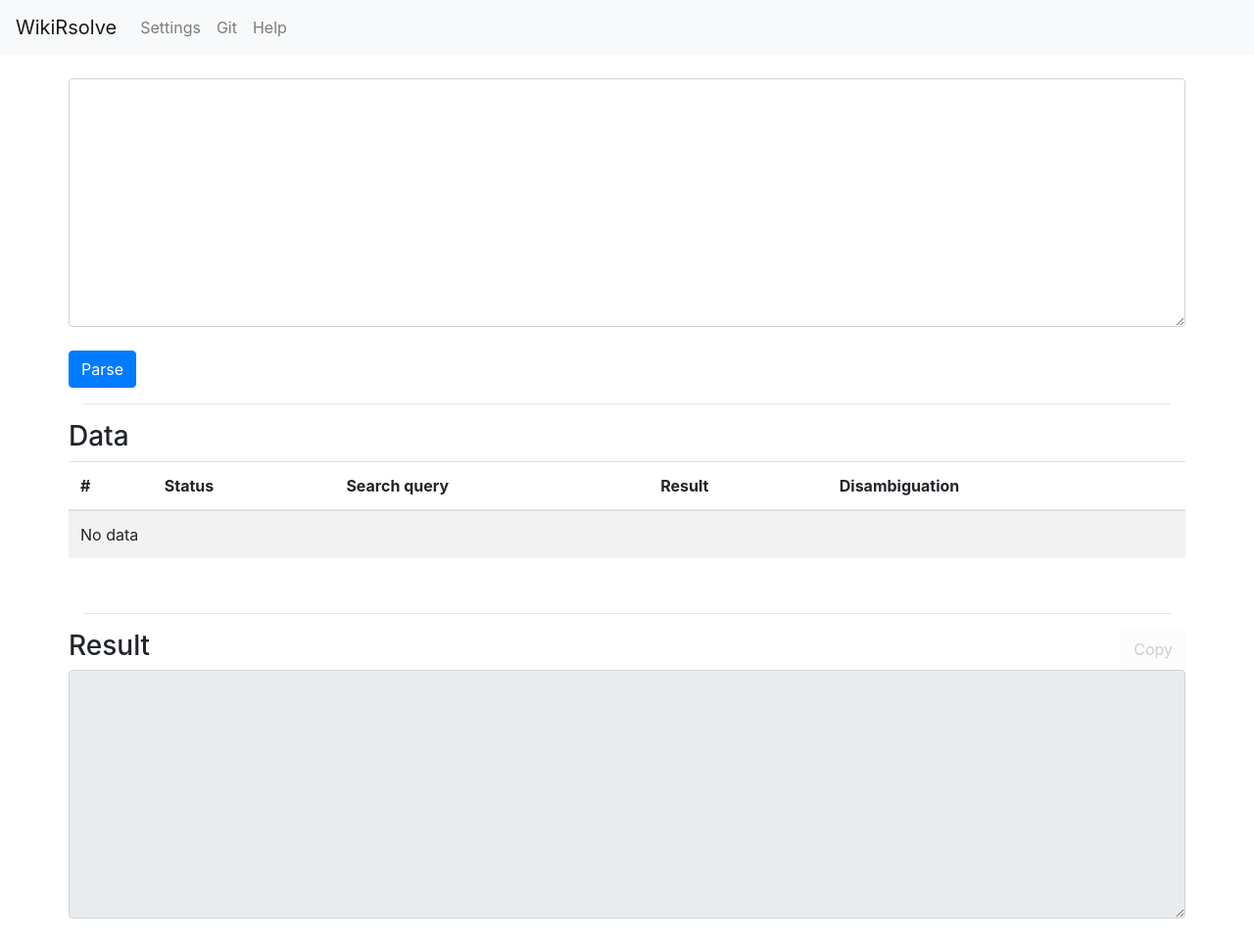
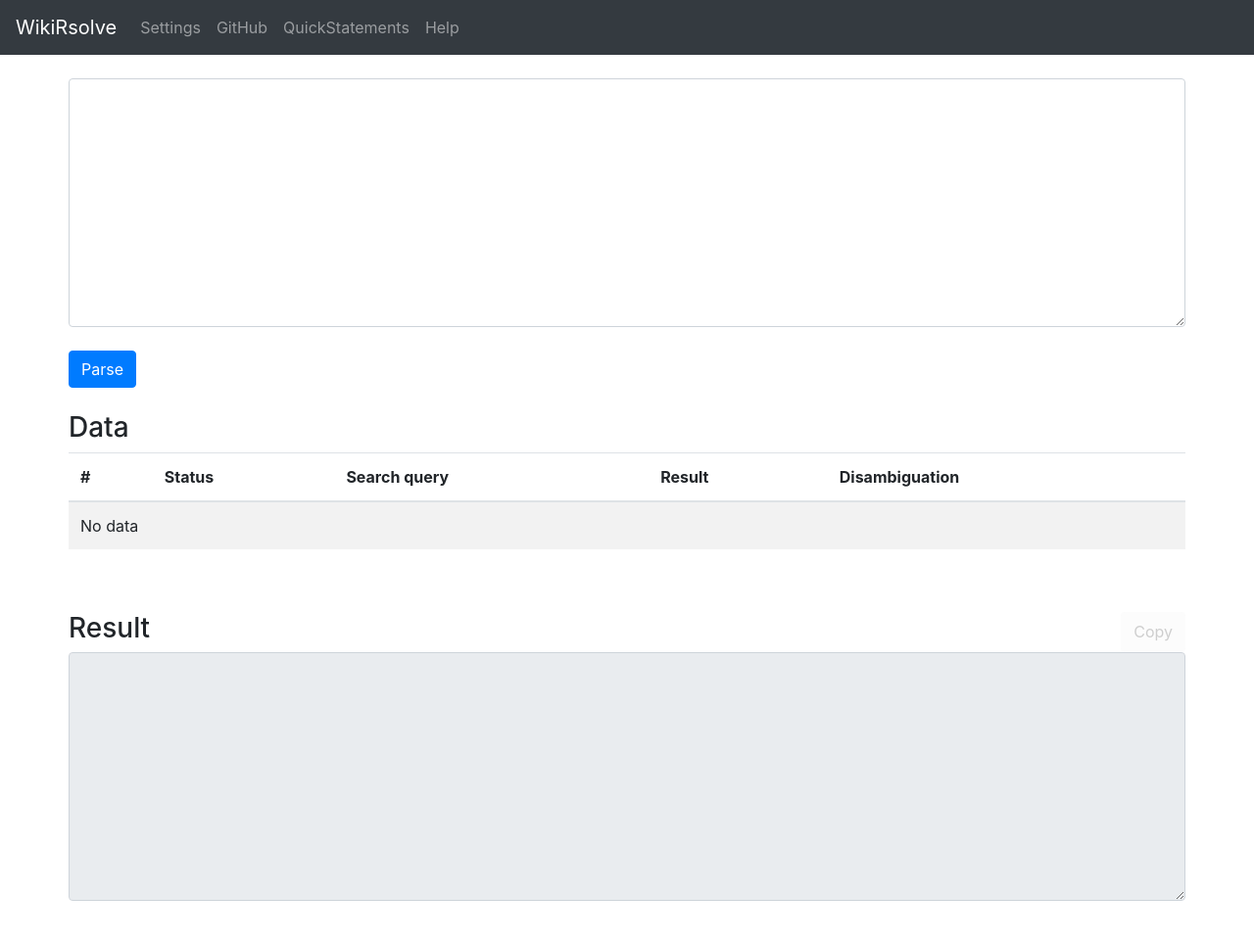
Before and after one commit to muekoeff/WikiRsolve, a plain HTML site: page index.html in a window 1280 px wide. Shown: the whole page at 98% size. Drawn offline with nearby package versions, Linux system fonts and the light colour scheme.

Commit message:
Minor changes to design

```diff
--- a/data/js/script.js
+++ b/data/js/script.js
@@ -214,7 +214,7 @@ class Settings {
 			$("#button-settings-geturl").tooltipster({
 				content: "Clicking again on this button will redirect you to a new url which has your settings stored. This url can be bookmarked. However, your current entries in the input textbox will be gone once redirected.",
 				functionAfter: function() {
-				$("#button-settings-geturl").removeClass("mode-ready");
+					$("#button-settings-geturl").removeClass("mode-ready");
 				},
 				functionBefore: function() {
 					$("#button-settings-geturl").addClass("mode-ready");
--- a/index.html
+++ b/index.html
@@ -12,7 +12,7 @@
 </head>
 
 <body>
-<nav class="navbar navbar-expand-lg navbar-light bg-light">
+<nav class="navbar navbar-expand-lg navbar-dark bg-dark">
 	<a class="navbar-brand" href="#">WikiRsolve</a>
 	<button class="navbar-toggler" type="button" data-toggle="collapse" data-target="#navbarToggler" aria-controls="navbarToggler" aria-expanded="false" aria-label="Toggle navigation">
 		<span class="navbar-toggler-icon"></span>
@@ -23,7 +23,10 @@
 				<a class="nav-link" href="#" data-toggle="modal" data-target="#modal-settings">Settings</a>
 			</li>
 			<li class="nav-item">
-				<a class="nav-link" href="https://github.com/naseweis520/WikiRsolve" target="_blank">Git</a>
+				<a class="nav-link" href="https://github.com/naseweis520/WikiRsolve" target="_blank">GitHub</a>
+			</li>
+			<li class="nav-item">
+				<a class="nav-link" href="https://tools.wmflabs.org/quickstatements/#/batch" target="_blank">QuickStatements</a>
 			</li>
 			<li class="nav-item">
 				<a class="nav-link" href="#" data-toggle="modal" data-target="#modal-help">Help</a>
@@ -39,11 +42,10 @@
 		<br />
 		<div class="row">
 			<button id="button-parse" class="btn btn-primary" disabled>Parse</button>&nbsp;
-			<button id="button-request" class="btn btn-primary" disabled style="display:none;">Request</button>
+			<button id="button-request" class="btn btn-primary" disabled style="display:none">Request</button>
 		</div>
 	</div>
-	<div id="rowTable">
-		<hr/>
+	<div id="rowTable" style="margin-top:1.5em">
 		<div class="row">
 			<h3>Data</h3>
 		</div>
@@ -66,11 +68,10 @@
 			</table>
 		</div>
 		<div class="row">
-			<button id="button-output" class="btn btn-primary" disabled style="display:none;">Generate output</button>&nbsp;
+			<button id="button-output" class="btn btn-primary" disabled style="display:none">Generate output</button>&nbsp;
 		</div>
 	</div>
-	<div id="rowTable">
-		<hr/>
+	<div id="rowTable" style="margin-top:1.5em">
 		<div class="row d-flex">
 			<h3 style="flex:1">Result</h3>
 			<button id="button-copy" class="btn btn-default" disabled>Copy</button>
@@ -147,7 +148,7 @@
 			</div>
 			<div class="modal-body">
 				<h3>Help</h3>
-				<p><b>WikiR<span style="color:#bbb;">e</span>solve</b> is a tool for automatically resolving the item ids of a given list of search queries.</p>
+				<p><b>WikiR<span style="color:#bbb">e</span>solve</b> is a tool for automatically resolving the item ids of a given list of search queries.</p>
 				<h4>Syntax</h4>
 				<p>The syntax of WikiRsolve is based on the one of <a href="https://tools.wmflabs.org/quickstatements/" target="_blank">QuickStatements v1</a> and, if successfull, will be processed to valid QuickStatements v1 statements.</p>
 				<p>A simple query could for example look like:<br/>
@@ -178,7 +179,7 @@
 				<p>If a query couldn't be resolved the original search query is output surrounded by arrow brackets.
 					<i>Example:</i> <code>&lt;iDontExist&gt;</code></p>
 				<h4>About</h4>
-				<p>WikiRsolve is made by <a href="https://www.wikidata.org/wiki/User:Naseweis520" target="_blank">nw520</a> <small><a href="https://nw520.de/" target="_blank">(Homepage)</a></small>.<br/>
+				<p>WikiRsolve is made by <a href="https://www.wikidata.org/wiki/User:Nw520" target="_blank">nw520</a> <small><a href="https://nw520.de/" target="_blank">(Homepage)</a></small>.<br/>
 					Thanks to <a href="https://www.wikidata.org/wiki/User:Tagishsimon" target="_blank">Tagishsimon</a> for providing me with a <a href="https://www.wikidata.org/wiki/Wikidata:Request_a_query/Archive/2018/05#Check_whether_a_given_list_of_element_IDs_fullfills_certain_criteria_and_return_list_of_matching_items" target="_blank">SPARQL query</a>.</p>
 			</div>
 			<div class="modal-footer">
```
